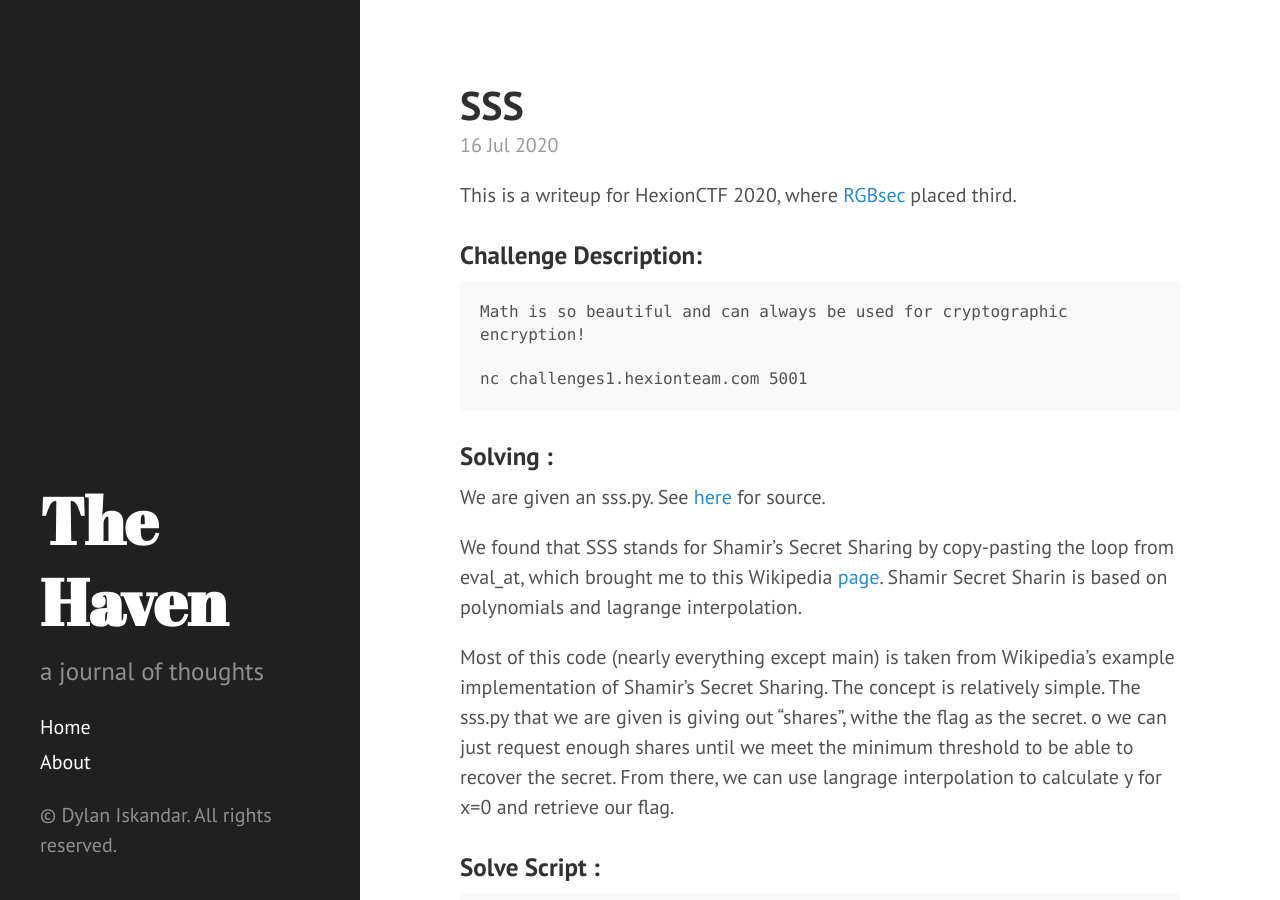
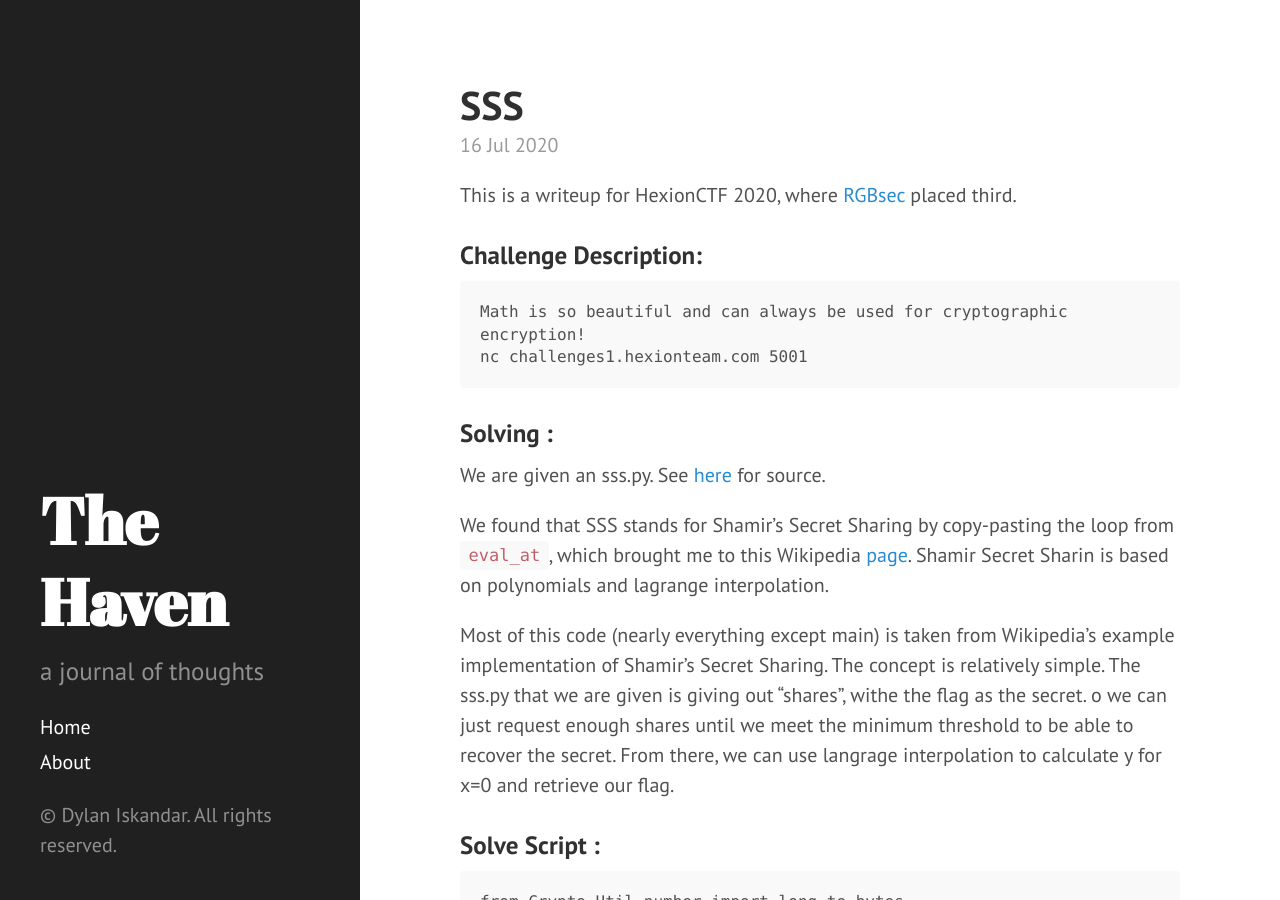
Before and after one commit to mayuridev/myblog, a Jekyll site: the page built from _posts/2020-07-16-SSS.md, in a window 1280 px wide and 900 px high. Built offline with Jekyll 4.4.1, drawn with Linux system fonts in a browser that asks for light colours; our own code applies the rules of GitHub Pages for plain Markdown files; Markdown is read by kramdown in place of the engine named in the settings.

Commit message:
Update 2020-07-16-SSS.md

````diff
--- a/_posts/2020-07-16-SSS.md
+++ b/_posts/2020-07-16-SSS.md
@@ -10,7 +10,6 @@ This is a writeup for HexionCTF 2020, where [RGBsec](https://rgbsec.xyz) placed
 ```
 Math is so beautiful and can always be used for cryptographic
 encryption!
-
 nc challenges1.hexionteam.com 5001
 ```
 
@@ -20,7 +19,7 @@ nc challenges1.hexionteam.com 5001
 
 We are given an sss.py. See [here](https://pastebin.com/uYwhAUcX) for source.
 
-We found that SSS stands for Shamir’s Secret Sharing by copy-pasting the loop from eval_at, which brought me to this Wikipedia [page](https://en.wikipedia.org/wiki/Shamir's_Secret_Sharing). Shamir Secret Sharin is based on polynomials and lagrange interpolation.
+We found that SSS stands for Shamir’s Secret Sharing by copy-pasting the loop from `eval_at`, which brought me to this Wikipedia [page](https://en.wikipedia.org/wiki/Shamir's_Secret_Sharing). Shamir Secret Sharin is based on polynomials and lagrange interpolation.
 
 <!--more-->
 
````
